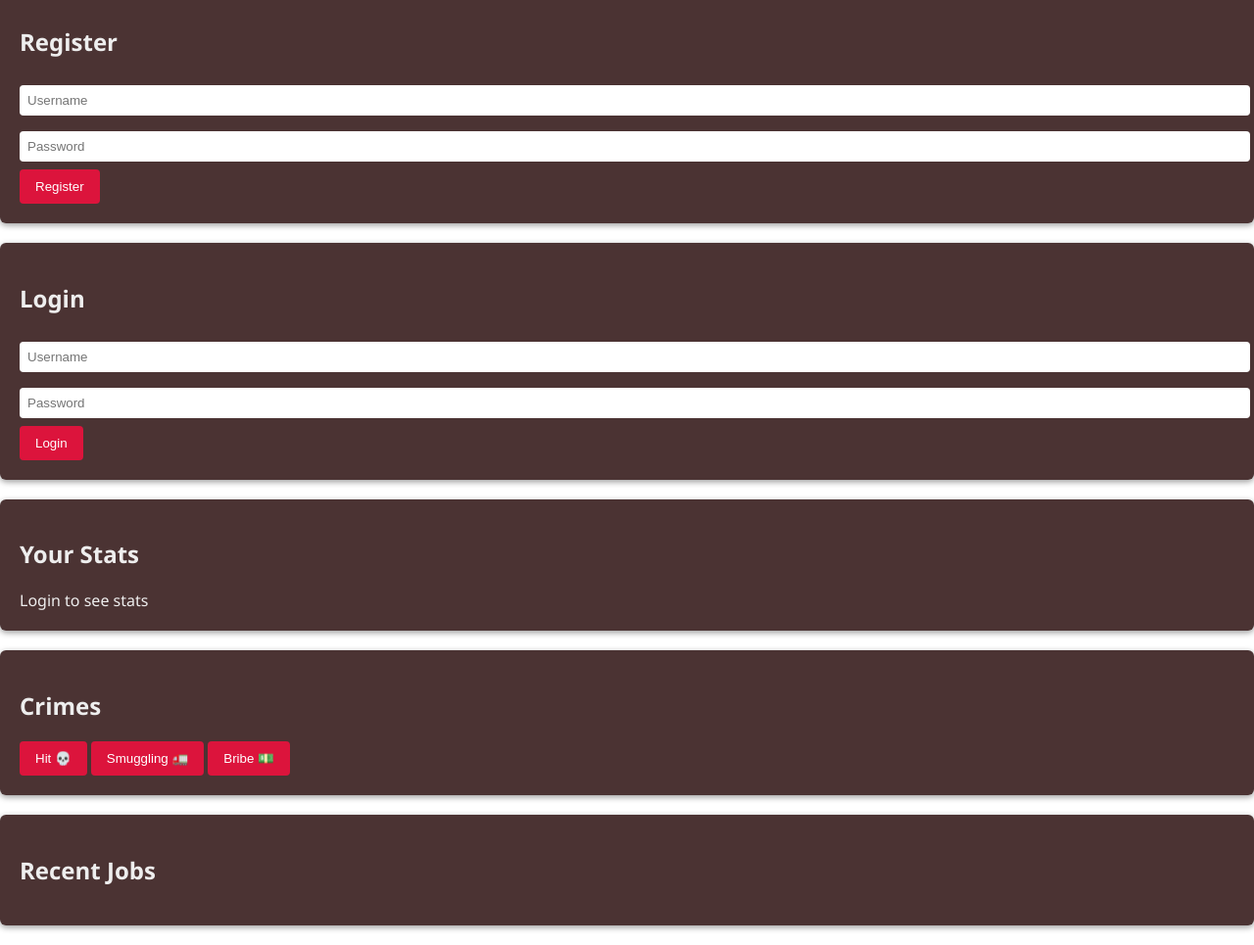
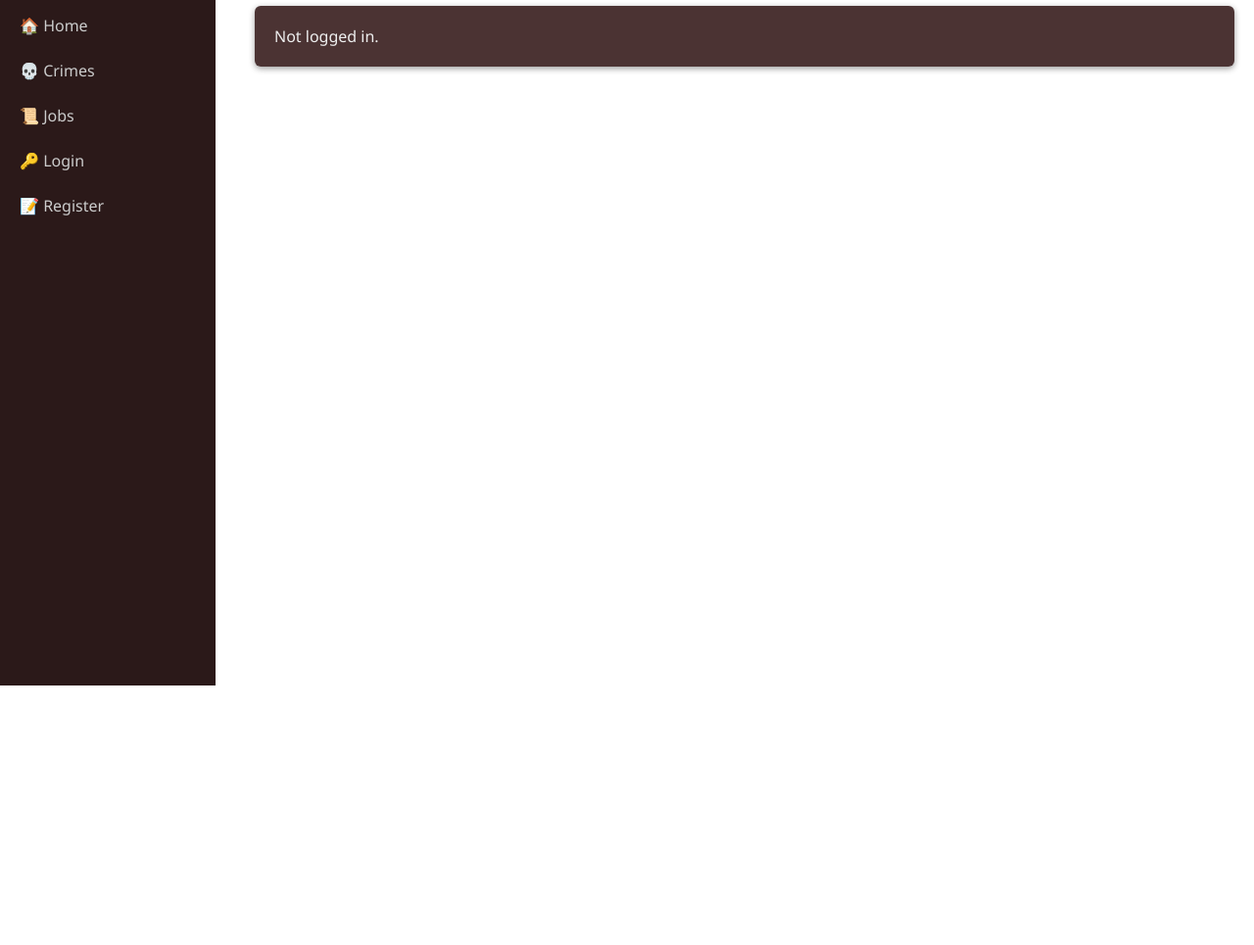
Before and after one commit to ryanmayo091-spec/empire-of-silence, a website: page node-service/public/index.html in a window 1280 px wide. Shown: the part 100-1065 px from the top of the page at 98% size. After the commit the page ends 800 px from the top, so only its background shows below. Drawn offline with Linux system fonts and the light colour scheme.

Commit message:
Update index.html

```diff
--- a/node-service/public/index.html
+++ b/node-service/public/index.html
@@ -1,110 +1,49 @@
 <!DOCTYPE html>
 <html>
 <head>
-  <meta charset="UTF-8">
-  <title>Empire of Silence</title>
+  <title>Empire of Silence - Dashboard</title>
   <link rel="stylesheet" href="style.css">
+  <script src="common.js"></script>
+  <link rel="stylesheet" href="https://cdnjs.cloudflare.com/ajax/libs/font-awesome/6.4.0/css/all.min.css">
 </head>
 <body>
-  <div class="container">
-    <h1>🕶️ Empire of Silence</h1>
+  <div class="sidebar">
+    <h2>Empire 🕶️</h2>
+    <a href="/">🏠 Home</a>
+    <a href="/crimes">💀 Crimes</a>
+    <a href="/jobs">📜 Jobs</a>
+    <a href="/login">🔑 Login</a>
+    <a href="/register">📝 Register</a>
+    <a id="adminLink" href="/admin" style="display:none;">👑 Admin</a>
+  </div>
 
-    <div class="panel">
-      <h2>Register</h2>
-      <input id="regUser" placeholder="Username">
-      <input id="regPass" type="password" placeholder="Password">
-      <button onclick="register()">Register</button>
-    </div>
-
-    <div class="panel">
-      <h2>Login</h2>
-      <input id="logUser" placeholder="Username">
-      <input id="logPass" type="password" placeholder="Password">
-      <button onclick="login()">Login</button>
-    </div>
-
-    <div class="panel">
-      <h2>Your Stats</h2>
-      <div id="stats">Login to see stats</div>
-    </div>
-
-    <div class="panel">
-      <h2>Crimes</h2>
-      <button onclick="doJob('hit')">Hit 💀</button>
-      <button onclick="doJob('smuggling')">Smuggling 🚛</button>
-      <button onclick="doJob('bribe')">Bribe 💵</button>
-    </div>
-
-    <div class="panel">
-      <h2>Recent Jobs</h2>
-      <div id="jobs"></div>
-    </div>
+  <div class="content">
+    <h1>Dashboard</h1>
+    <div class="panel" id="stats">Loading stats...</div>
   </div>
 
   <script>
-    const API = window.location.origin;
-    let token = null;
-
-    async function register() {
-      const username = document.getElementById("regUser").value;
-      const password = document.getElementById("regPass").value;
-      const res = await fetch(API + "/auth/register", {
-        method: "POST",
-        headers: { "Content-Type": "application/json" },
-        body: JSON.stringify({ username, password })
+    if (token) {
+      apiGet("/players/me").then(p => {
+        if (p && p.name) {
+          document.getElementById("stats").innerHTML = `
+            <strong>${p.name}</strong><br>
+            💵 Cash: $${p.cash}<br>
+            ⭐ Respect: ${p.respect}<br>
+            🔥 Heat: ${p.heat}<br>
+            ${p.in_prison_until ? "⛓️ In prison until: " + p.in_prison_until : ""}
+          `;
+        } else {
+          document.getElementById("stats").innerHTML = "Not logged in.";
+        }
       });
-      const data = await res.json();
-      alert(data.message || data.error);
+    } else {
+      document.getElementById("stats").innerHTML = "Not logged in.";
     }
 
-    async function login() {
-      const username = document.getElementById("logUser").value;
-      const password = document.getElementById("logPass").value;
-      const res = await fetch(API + "/auth/login", {
-        method: "POST",
-        headers: { "Content-Type": "application/json" },
-        body: JSON.stringify({ username, password })
-      });
-      const data = await res.json();
-      if (data.token) {
-        token = data.token;
-        alert("Login successful!");
-        fetchStats();
-        fetchJobs();
-      } else {
-        alert(data.error);
-      }
-    }
-
-    async function fetchStats() {
-      const res = await fetch(API + "/players/me", {
-        headers: { Authorization: "Bearer " + token }
-      });
-      const data = await res.json();
-      document.getElementById("stats").innerHTML =
-        `Name: ${data.name}<br>💵 Cash: ${data.cash}<br>⭐ Respect: ${data.respect}<br>🔥 Heat: ${data.heat}`;
-    }
-
-    async function doJob(type) {
-      if (!token) return alert("Login first");
-      const res = await fetch(API + "/jobs", {
-        method: "POST",
-        headers: { "Content-Type": "application/json", Authorization: "Bearer " + token },
-        body: JSON.stringify({ type })
-      });
-      const data = await res.json();
-      alert(data.message);
-      fetchStats();
-      fetchJobs();
-    }
-
-    async function fetchJobs() {
-      const res = await fetch(API + "/jobs", {
-        headers: { Authorization: "Bearer " + token }
-      });
-      const data = await res.json();
-      document.getElementById("jobs").innerHTML =
-        data.map(j => `<div>[${j.type}] → ${j.result} (${j.created_at})</div>`).join("");
+    // Show admin link if role is admin
+    if (role === "admin" || role === "mod") {
+      document.getElementById("adminLink").style.display = "block";
     }
   </script>
 </body>
```
